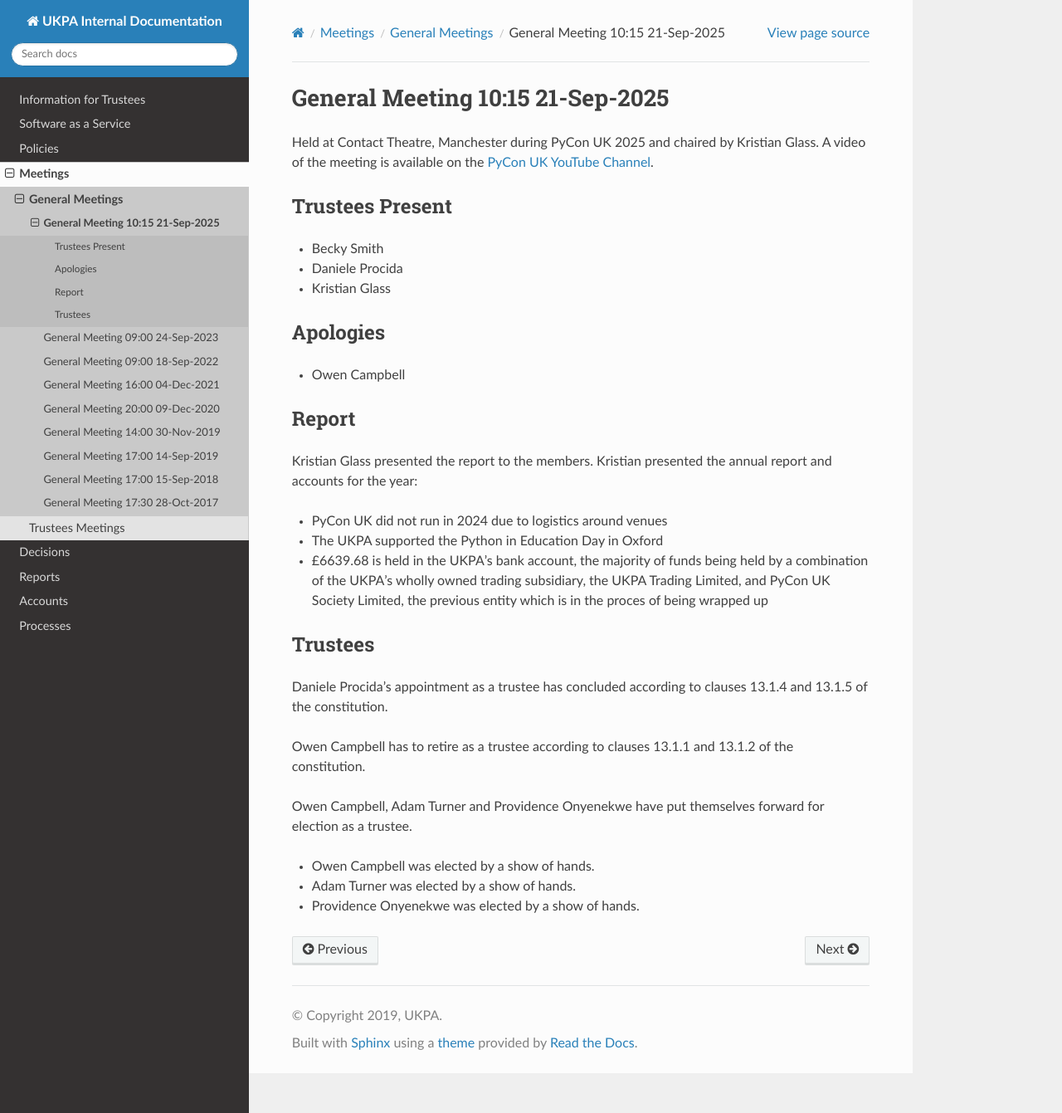
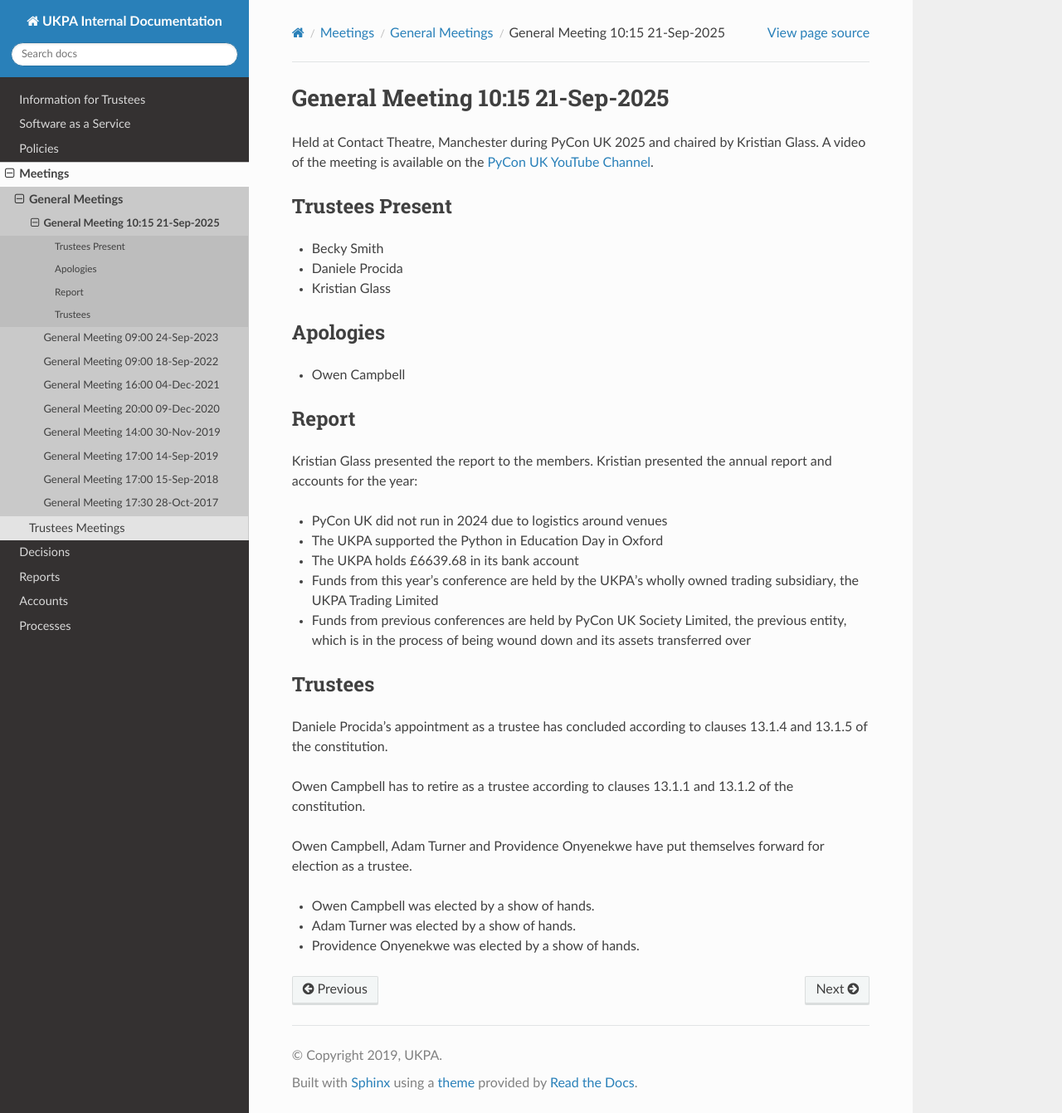
Before and after one commit to UKPythonAssociation/ukpa-internaldocs, a Sphinx documentation site: the page built from source/meetings/general/2025-09-21.rst, in a window 1280 px wide and 1341 px high. Shown: the whole window at 83% size. Built offline with Sphinx 7.4.7 and the Read the Docs theme 3.1.0, drawn with Linux system fonts in a browser that asks for light colours.

Commit message:
Update source/meetings/general/2025-09-21.rst
Co-authored-by: Kristian Glass <github@doismellburning.co.uk>

```diff
--- a/source/meetings/general/2025-09-21.rst
+++ b/source/meetings/general/2025-09-21.rst
@@ -27,10 +27,10 @@ annual report and accounts for the year:
 
 - PyCon UK did not run in 2024 due to logistics around venues
 - The UKPA supported the Python in Education Day in Oxford
-- £6639.68 is held in the UKPA's bank account, the majority of funds being held
-  by a combination of the UKPA's wholly owned trading subsidiary, the UKPA Trading
-  Limited, and PyCon UK Society Limited, the previous entity which is in the proces of
-  being wrapped up
+- The UKPA holds £6639.68 in its bank account
+- Funds from this year's conference are held by the UKPA's wholly owned trading subsidiary, the UKPA Trading
+  Limited
+- Funds from previous conferences are held by PyCon UK Society Limited, the previous entity, which is in the process of being wound down and its assets transferred over
 
 
 Trustees
```
